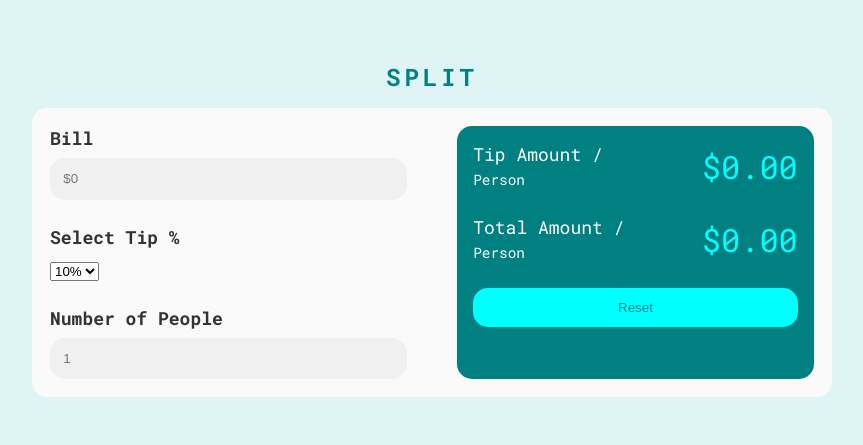
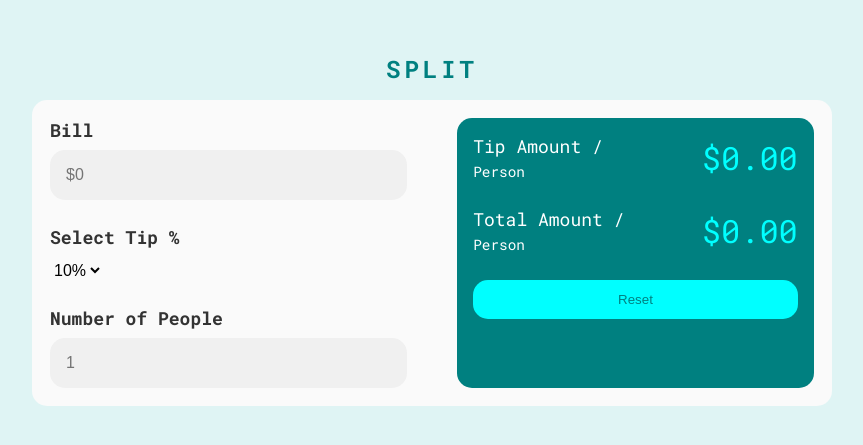
Before and after one commit to georgemejia/javascript-tip-calculator, a website built with Parcel: page src/index.html in a window 1280 px wide. Shown: the part 171-616 px from the top of the page, without its empty margins (208-1071 px from the left). Built offline with nearby package versions, Linux system fonts and the light colour scheme.

Commit message:
increased font size for inputs

```diff
--- a/src/css/main.css
+++ b/src/css/main.css
@@ -68,7 +68,14 @@ body {
   display: block;
   border: none;
   border-radius: 15px;
+  font-size: 1rem;
   background-color: #f0f0f0;
+}
+
+.input-select {
+  font-size: 1rem;
+  border: none;
+  background-color: #fafafa;
 }
 
 .dashboard {
--- a/src/index.html
+++ b/src/index.html
@@ -22,7 +22,7 @@
           </div>
           <div class="input-control">
             <label class="label" for="select">Select Tip %</label>
-            <select name="tip percentage" id="slect">
+            <select class="input-select" name="tip percentage" id="slect">
               <option value="10">10%</option>
               <option value="15">15%</option>
               <option value="20">20%</option>
```
